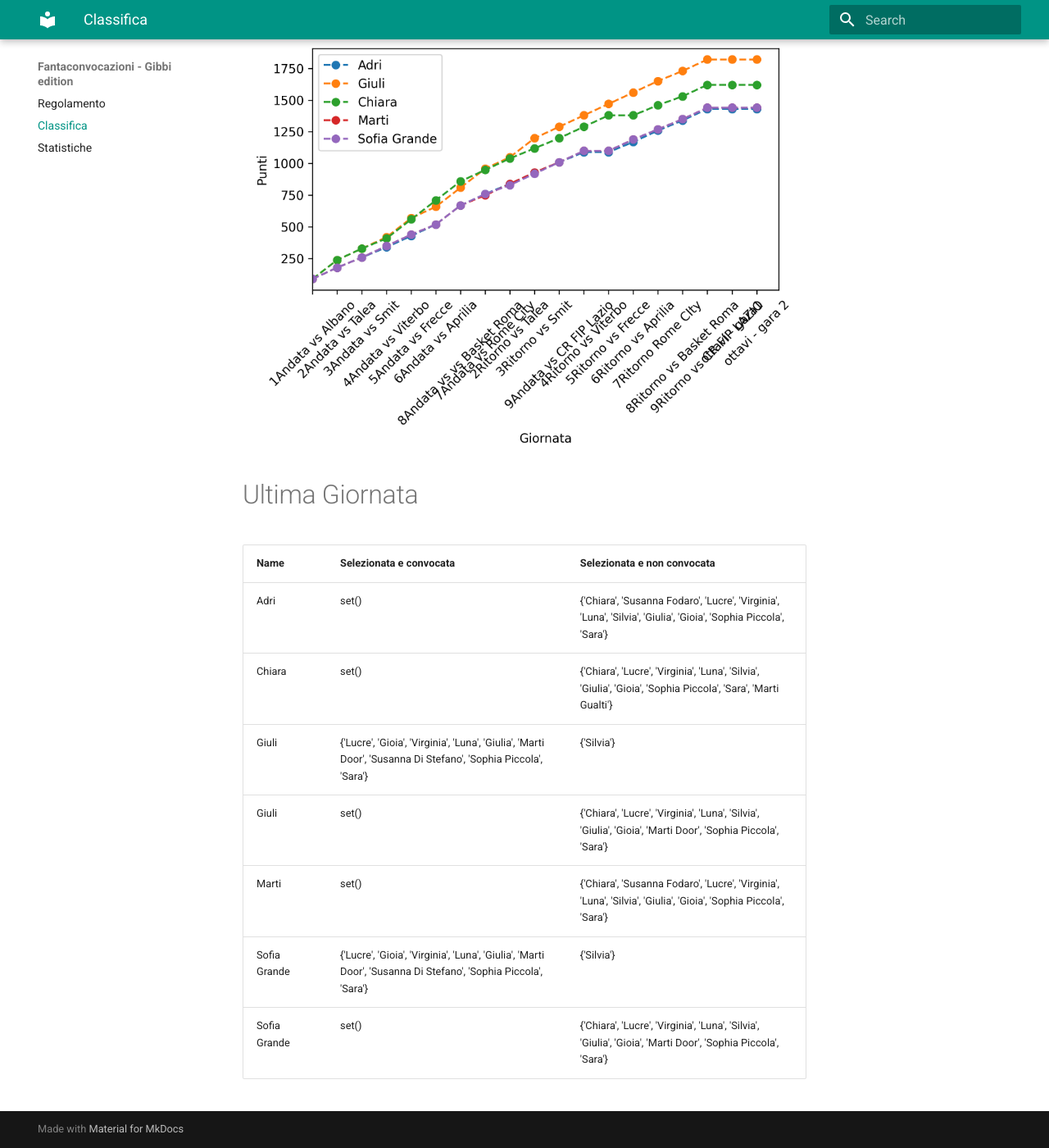
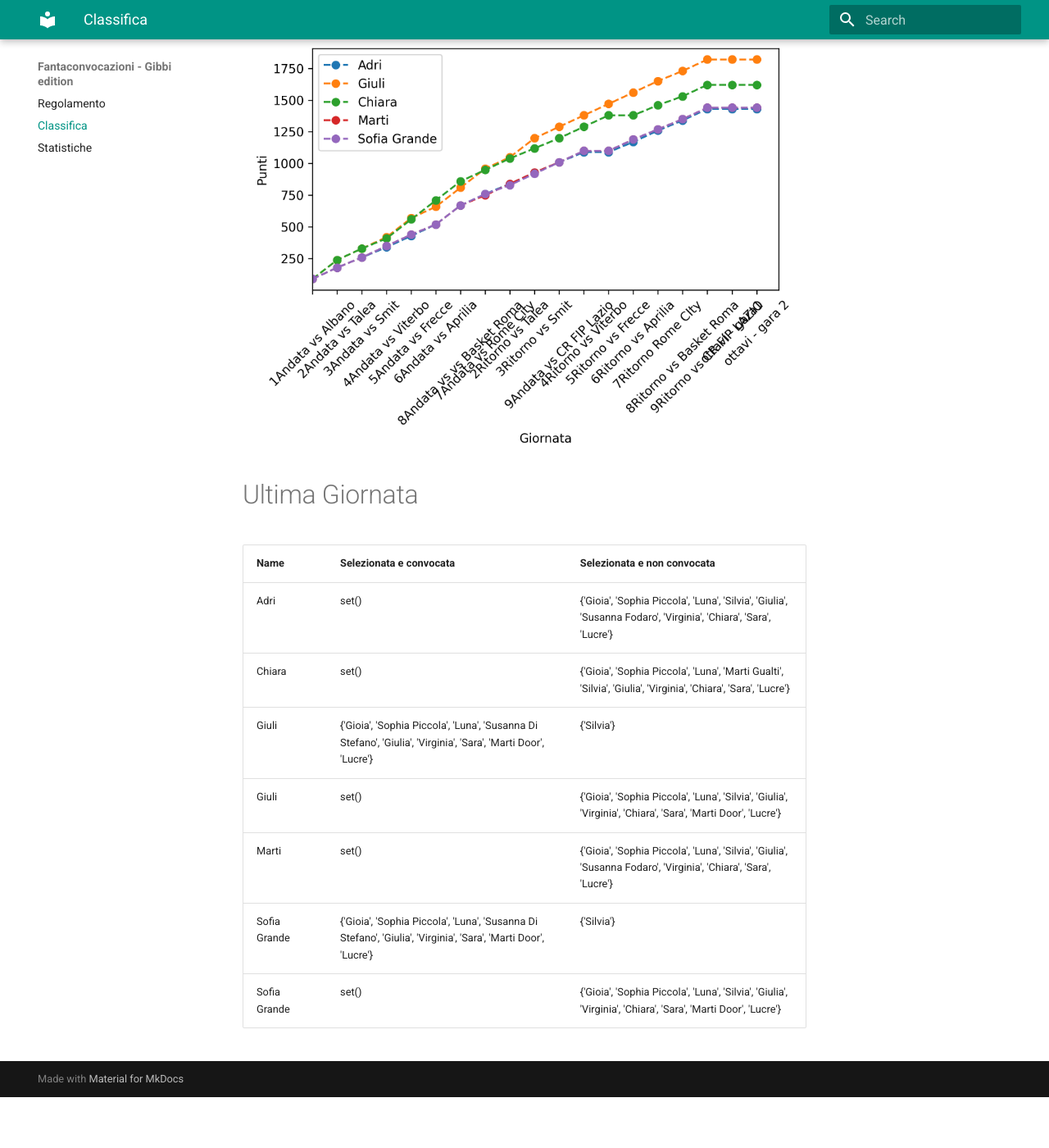
Before and after one commit to martinig94/fantagibbi, an MkDocs documentation site: the page built from docs/Classifica.md, in a window 1280 px wide and 1400 px high, scrolled down 565 px. Shown: the whole window at 82% size. Built offline with MkDocs 1.6.1 and Material for MkDocs 9.7.7, drawn with Linux system fonts in a browser that asks for light colours; after the commit the page ends 1903 px from its top, so only the background shows below that.

Commit message:
Auto-update from main.py

```diff
--- a/docs/Classifica.md
+++ b/docs/Classifica.md
@@ -18,11 +18,11 @@
 <!-- START_TABLE CORRECT -->
 | Name         | Selezionata e convocata                                                                                        | Selezionata e non convocata                                                                                      |
 |:-------------|:---------------------------------------------------------------------------------------------------------------|:-----------------------------------------------------------------------------------------------------------------|
-| Adri         | set()                                                                                                          | {'Chiara', 'Susanna Fodaro', 'Lucre', 'Virginia', 'Luna', 'Silvia', 'Giulia', 'Gioia', 'Sophia Piccola', 'Sara'} |
-| Chiara       | set()                                                                                                          | {'Chiara', 'Lucre', 'Virginia', 'Luna', 'Silvia', 'Giulia', 'Gioia', 'Sophia Piccola', 'Sara', 'Marti Gualti'}   |
-| Giuli        | {'Lucre', 'Gioia', 'Virginia', 'Luna', 'Giulia', 'Marti Door', 'Susanna Di Stefano', 'Sophia Piccola', 'Sara'} | {'Silvia'}                                                                                                       |
-| Giuli        | set()                                                                                                          | {'Chiara', 'Lucre', 'Virginia', 'Luna', 'Silvia', 'Giulia', 'Gioia', 'Marti Door', 'Sophia Piccola', 'Sara'}     |
-| Marti        | set()                                                                                                          | {'Chiara', 'Susanna Fodaro', 'Lucre', 'Virginia', 'Luna', 'Silvia', 'Giulia', 'Gioia', 'Sophia Piccola', 'Sara'} |
-| Sofia Grande | {'Lucre', 'Gioia', 'Virginia', 'Luna', 'Giulia', 'Marti Door', 'Susanna Di Stefano', 'Sophia Piccola', 'Sara'} | {'Silvia'}                                                                                                       |
-| Sofia Grande | set()                                                                                                          | {'Chiara', 'Lucre', 'Virginia', 'Luna', 'Silvia', 'Giulia', 'Gioia', 'Marti Door', 'Sophia Piccola', 'Sara'}     |
+| Adri         | set()                                                                                                          | {'Gioia', 'Sophia Piccola', 'Luna', 'Silvia', 'Giulia', 'Susanna Fodaro', 'Virginia', 'Chiara', 'Sara', 'Lucre'} |
+| Chiara       | set()                                                                                                          | {'Gioia', 'Sophia Piccola', 'Luna', 'Marti Gualti', 'Silvia', 'Giulia', 'Virginia', 'Chiara', 'Sara', 'Lucre'}   |
+| Giuli        | {'Gioia', 'Sophia Piccola', 'Luna', 'Susanna Di Stefano', 'Giulia', 'Virginia', 'Sara', 'Marti Door', 'Lucre'} | {'Silvia'}                                                                                                       |
+| Giuli        | set()                                                                                                          | {'Gioia', 'Sophia Piccola', 'Luna', 'Silvia', 'Giulia', 'Virginia', 'Chiara', 'Sara', 'Marti Door', 'Lucre'}     |
+| Marti        | set()                                                                                                          | {'Gioia', 'Sophia Piccola', 'Luna', 'Silvia', 'Giulia', 'Susanna Fodaro', 'Virginia', 'Chiara', 'Sara', 'Lucre'} |
+| Sofia Grande | {'Gioia', 'Sophia Piccola', 'Luna', 'Susanna Di Stefano', 'Giulia', 'Virginia', 'Sara', 'Marti Door', 'Lucre'} | {'Silvia'}                                                                                                       |
+| Sofia Grande | set()                                                                                                          | {'Gioia', 'Sophia Piccola', 'Luna', 'Silvia', 'Giulia', 'Virginia', 'Chiara', 'Sara', 'Marti Door', 'Lucre'}     |
 <!-- END_TABLE CORRECT -->
```
